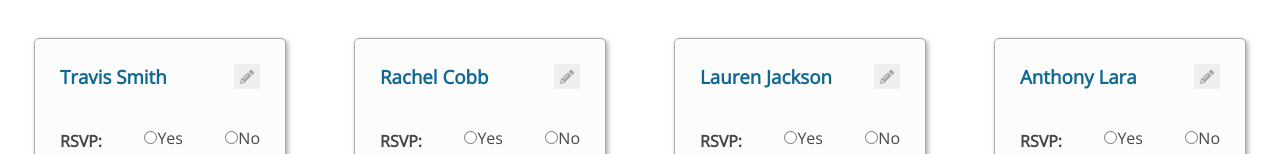
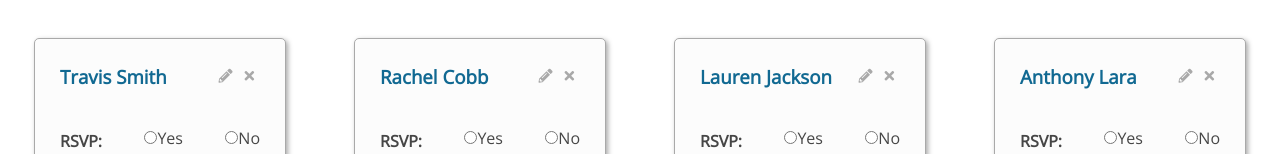
Before and after one commit to leannepepper/invite-app, a React (Create React App) app: page / in a window 1280 px wide. Shown: the part 770-924 px from the top of the page. Built offline with nearby package versions, Linux system fonts and the light colour scheme; a web font is replaced by a local one.

Commit message:
add remove person function

```diff
--- a/src/App.js
+++ b/src/App.js
@@ -46,6 +46,14 @@ class App extends Component {
     })
   }
 
+  handleRemovePerson = (id) => {
+    this.setState ( prevState => {
+      return {
+        invitees: prevState.invitees.filter(i => i.id !== id)
+      };
+    });
+  }
+
   render() {
     return (
       <div className="App">
@@ -60,6 +68,7 @@ class App extends Component {
             <Invitees
             name={invitee.name}
             id={invitee.id}
+            removePerson = {this.handleRemovePerson}
           />
           )}
         </div>
--- a/src/Invitees.js
+++ b/src/Invitees.js
@@ -6,7 +6,10 @@ const Invitees = (props) => {
         <div className="card">
             <div className="name-wrapper">
                 <h3 className="invitee-name">{props.name}</h3>
-                    <button className="edit-button"><i class="fas fa-pencil-alt"></i></button>
+                <div className="buttons">
+                    <button className="card-button"><i class="fas fa-pencil-alt"></i></button>
+                    <button onClick= {() => props.removePerson(props.id)}className="card-button"><i class="fas fa-times"></i></button>
+                </div>
             </div>
             <div className="response">
                 <h4>RSVP:</h4>
--- a/src/main.css
+++ b/src/main.css
@@ -124,10 +124,11 @@
     color: rgb(17, 105, 146);
     margin: 0;
 }
-.edit-button {
+.card-button {
     border: none;
     font-size: 14px;
     color: darkgray;
+    background-color: transparent;
 }
 .response {
     display: flex;
```
Lines whose indentation alone changed are shown as unchanged.
